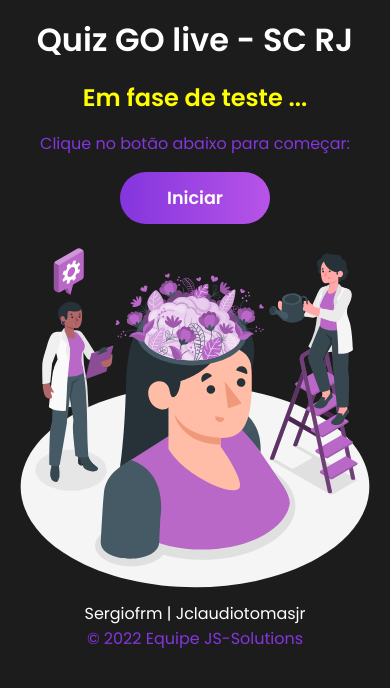
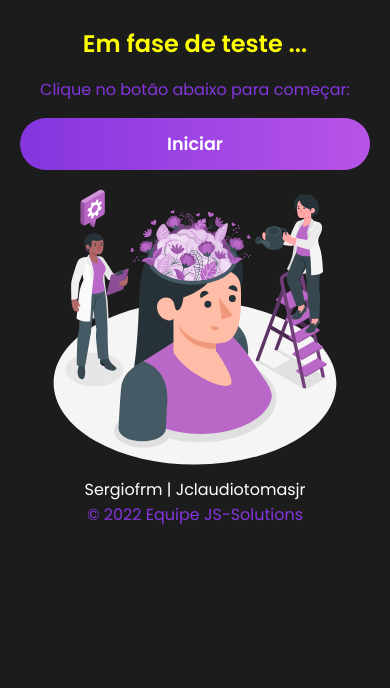
Before and after one commit to Sergiofrm/app_quiz_react, a React (Vite) app: page / in a window 390 px wide. Shown: the top 688 px of the page. Built offline with nearby package versions, Linux system fonts and the light colour scheme; a web font is replaced by a local one.

Commit message:
Responsividade media 850px

```diff
--- a/src/components/PickCategory.css
+++ b/src/components/PickCategory.css
@@ -20,3 +20,17 @@
 #category button {
   margin: 1rem;
 }
+
+@media (max-width: 850px) {
+  #category {
+    max-width: 500px;
+  }
+  button {
+    width: 350px;
+    margin: auto;
+  }
+
+  img {
+    height: 300px;
+  }
+}
--- a/src/components/Question.css
+++ b/src/components/Question.css
@@ -15,5 +15,27 @@
 
 #question button {
   border: 2px solid #fff;
-  margin: 1rem;
+  margin: 10px;
 }
+
+@media (max-width: 850px) {
+  #question {
+    max-width: 350px;
+    font-size: 12px;
+  }
+
+  p {
+    margin-bottom: 15px;
+  }
+  h2 {
+    margin-top: 10px;
+    margin-bottom: 10px;
+  }
+  h1 {
+    display: none;
+  }
+
+  button {
+    justify-content: flex-start;
+  }
+}
--- a/src/components/Question.jsx
+++ b/src/components/Question.jsx
@@ -41,7 +41,7 @@ const Question = () => {
           {currentQuestion.tip && (
             <button onClick={() => dispatch({ type: "SHOW_TIP" })}>Dica</button>
           )}
-          <button onClick={() => dispatch({ type: "REMOVE_OPTION" })}>
+          <button id ="sug" onClick={() => dispatch({ type: "REMOVE_OPTION" })}>
             Excluir uma..
           </button>
         </>
--- a/src/data/questions.js
+++ b/src/data/questions.js
@@ -1,3 +1,7 @@
+
+/* Questoes de Exemplo */
+
+
 const data = [
   {
     question: 'O que é Vanilla JavaScript?',
--- a/src/data/questions_complete.js
+++ b/src/data/questions_complete.js
@@ -1,3 +1,5 @@
+/* Questoes para adicionar */
+
 const data = [
   {
     category: 'SEPARAÇÃO',
```
Also changed, not shown: src/components/Option.css (+7 -0 lines), src/App.css (line endings or trailing spaces).
